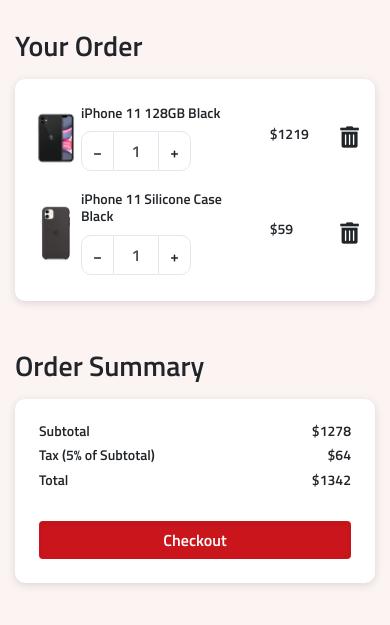
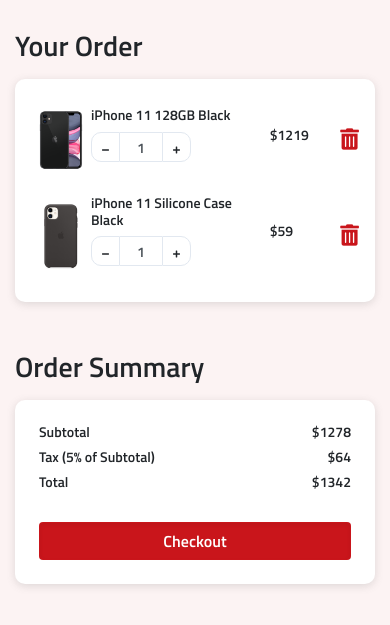
Before and after one commit to tayab-pabel/shopping-cart, a plain HTML site: page index.html in a window 390 px wide. Shown: the part 111-736 px from the top of the page. Drawn offline with nearby package versions, Linux system fonts and the light colour scheme.

Commit message:
shopping cart updated

```diff
--- a/style.css
+++ b/style.css
@@ -30,7 +30,8 @@ h2, h3, h4, a, p, label {
 
 h1,
 a,
-a:hover {
+a:hover,
+.product-remove i {
     color: #c9151b;
 }
 
@@ -160,14 +161,33 @@ td {
 
 	h4,
 	td,
-	p {
+	p,
+	.product .input-group .number-spinner-input {
 		font-size: 14px;
 	}
+
+	.product .input-group {
+		width: 100px;
+		margin-top: 5px;
+	}
+
+	.product .input-group .number-spinner-input {
+		width: 20px;
+		height: 30px;
+	}
+
+	.product .input-group .number-spinner-btn {
+		padding: 0 10px;
+		margin: 0;
+		height: 30px;
+	}
+
 	.product .product-img {
-		width: 50px;
+		width: 60px;
 	}
+
 	.product .input-group .fas {
 		font-size: 8px;
+		line-height: 1;
 	}
-
   }
```
